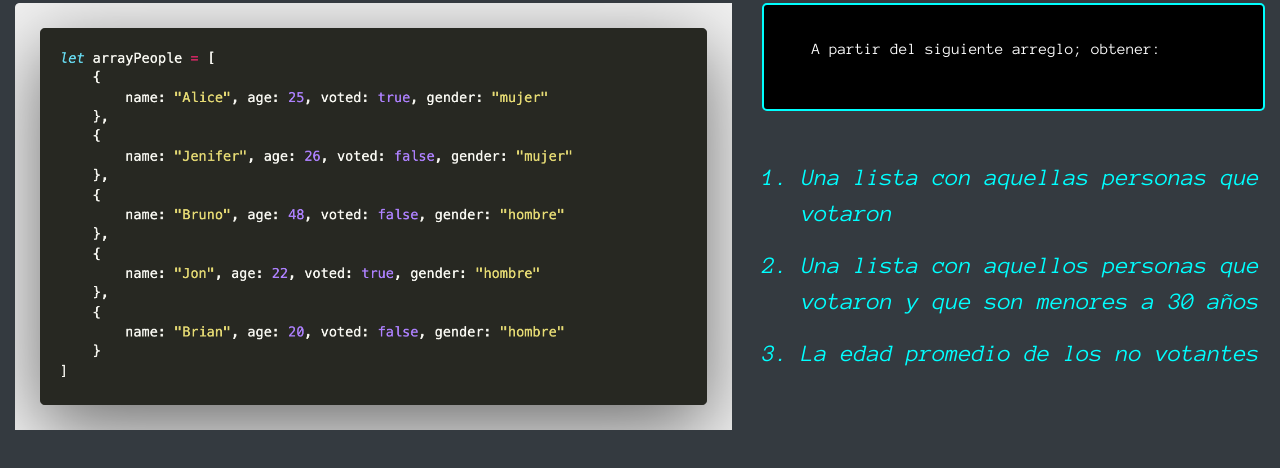
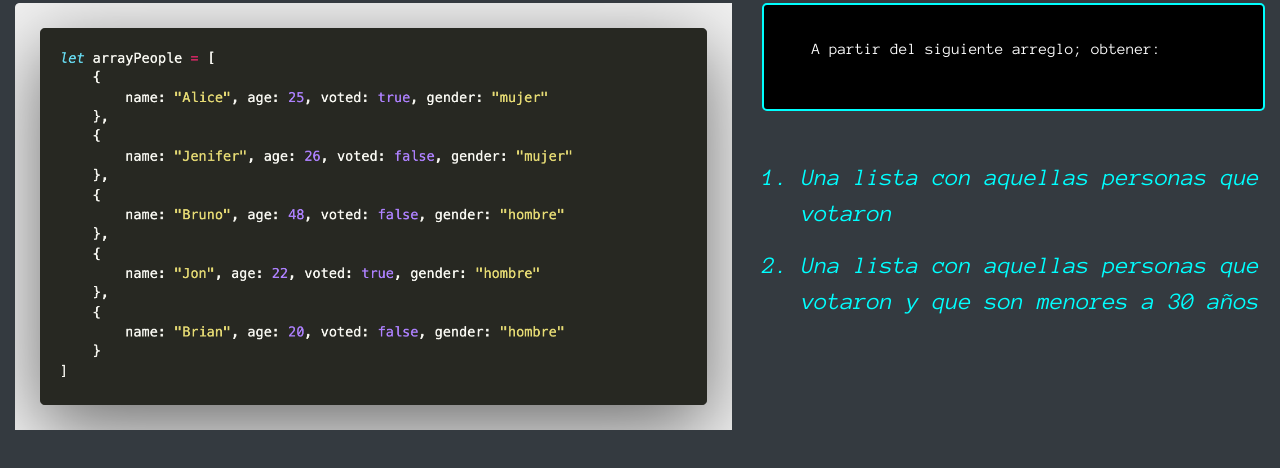
Before and after one commit to EveFer/rally_front, a plain HTML site: page next.html in a window 1280 px wide. Shown: the part 130-598 px from the top of the page. Drawn offline with nearby package versions, Linux system fonts and the light colour scheme.

Commit message:
[UPDATE] fixed

```diff
--- a/next.html
+++ b/next.html
@@ -44,8 +44,7 @@
                     </div>
                     <ol class="options mt-5">
                         <li>Una lista con aquellas personas que votaron</li>
-                        <li>Una lista con aquellos personas que votaron y que son menores a 30 años</li>
-                        <li>La edad promedio de los no votantes</li>
+                        <li>Una lista con aquellas personas que votaron y que son menores a 30 años</li>
                     </ol>
                 </div>
             </div>
```
